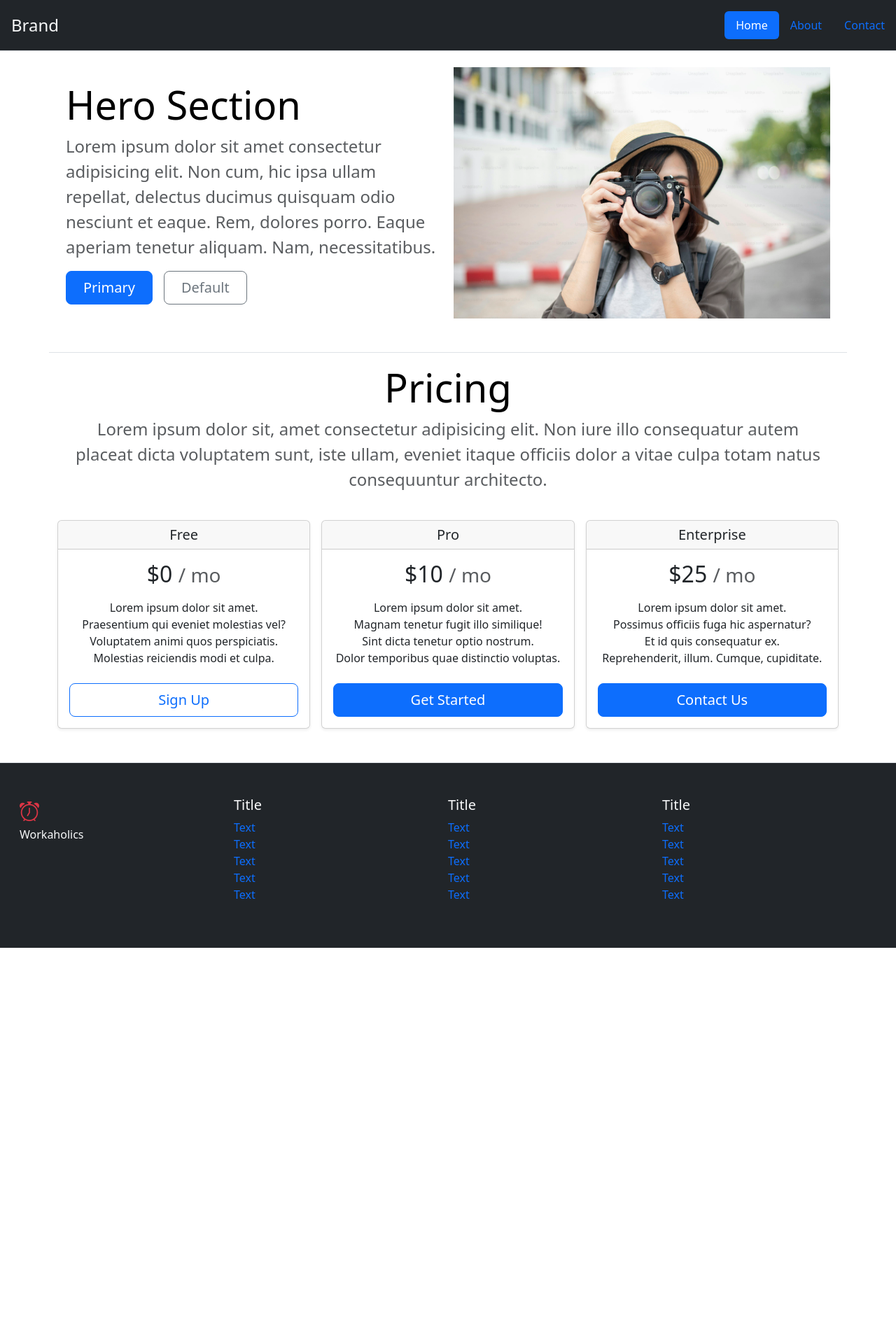
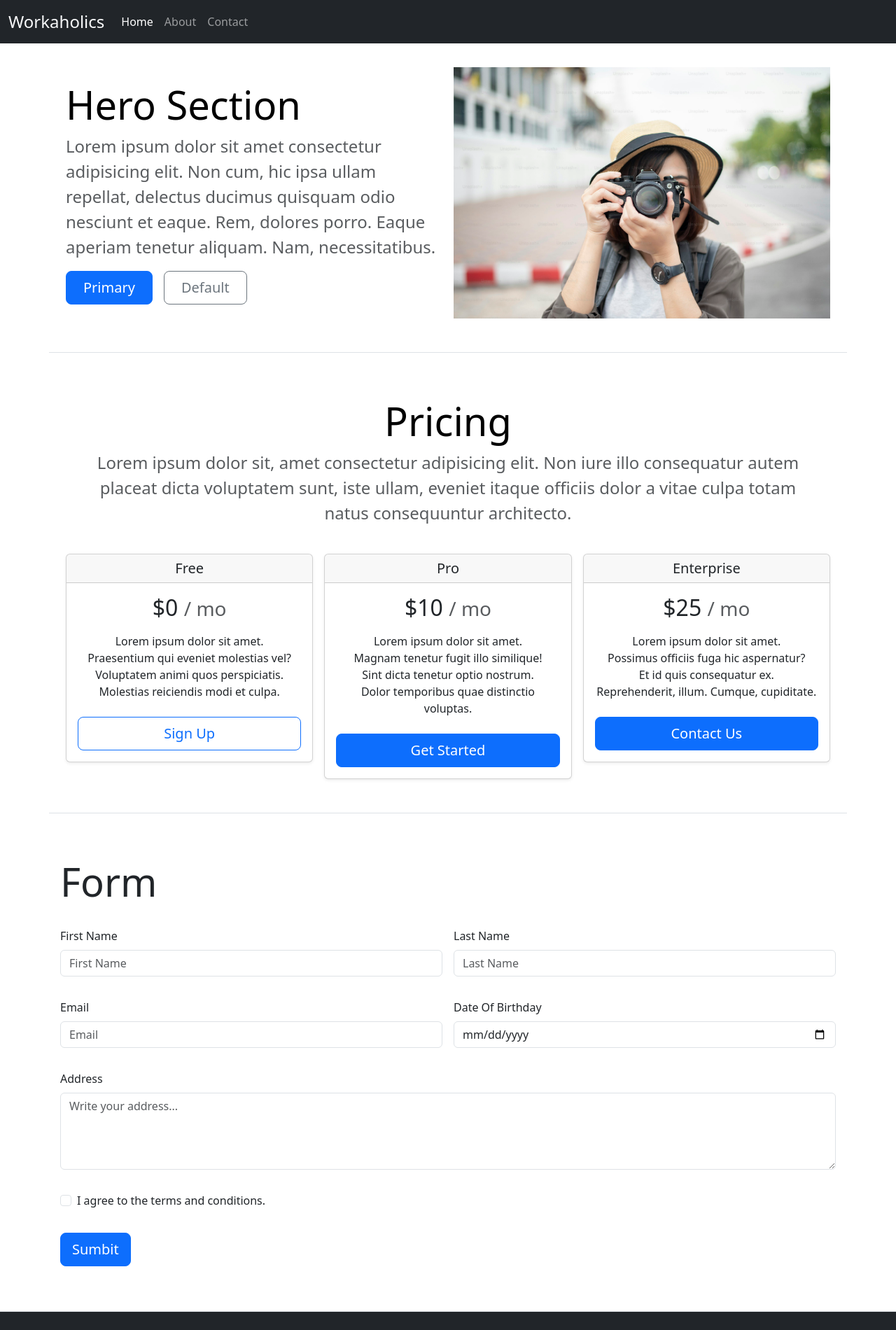
Before and after one commit to ZainNadeemMalik/bootstrap-project, a plain HTML site: page index.html in a window 1280 px wide. Shown: the top 1900 px of the page at 70% size. Before the commit the page ends 1354 px from the top, so only its background shows below. Drawn offline with nearby package versions, Linux system fonts and the light colour scheme.

Commit message:
add hamburger nav for mobile
add form

```diff
--- a/index.html
+++ b/index.html
@@ -12,14 +12,22 @@
 </head>
 <body>
 
-  <header class="container-fluid bg-dark px-0 fixed-top" >
-  <div class="d-flex flex-wrap flex-column flex-md-row align-items-center justify-content-center border-bottom py-3">
+  <header class="bg-dark px-0 fixed-top" >
 
-    <a href="#" class="d-flex align-items-center text-light mb-3 mb-md-0 me-md-auto px-3 text-decoration-none link-body-emphasis">
-      <span class="fs-4">Brand</span>
+    <nav class="navbar navbar-expand-lg navbar-dark">
+
+      <div class="container-fluid">
+
+        <a href="#" class="navbar-brand text-light link-body-emphasis">
+          <span class="fs-4">Workaholics</span>
         </a>
 
-    <ul class="nav nav-pills">
+        <button class="navbar-toggler" type="button" data-bs-toggle="collapse" data-bs-target="#navbarNav">
+          <span class="navbar-toggler-icon"></span>
+        </button>
+
+        <div class="collapse navbar-collapse" id="navbarNav">
+          <ul class="navbar-nav">
             <li class="nav-item">
               <a href="#" class="nav-link active">
                 Home
@@ -35,10 +43,11 @@
                 Contact
               </a>
             </li>
-
           </ul>
+        </div>
 
       </div>
+    </nav>
   </header>
 
 
@@ -70,7 +79,7 @@
 
 
 
-    <section class="pricing container text-center">
+    <section class="pricing container text-center px-4 py-5 border-bottom">
 
       <header class="pricing-header p-3 pb-md-4">
         <h2 class="display-4 text-body-emphasis">Pricing</h2>
@@ -151,6 +160,48 @@
       </div>
     </section>
 
+    <form class="row g-3 mx-auto container mt-5">
+
+      <h2 class="display-4 mb-3">Form</h2>
+
+      <div class="col-md-6 mb-3">
+        <label for="firstName" class="form-label">First Name</label>
+        <input type="text" name="firstName" id="firstName" class="form-control" placeholder="First Name" required>
+      </div>
+
+      <div class="col-md-6 mb-3">
+        <label for="lastName" class="form-label">Last Name</label>
+        <input type="text" name="lastName" id="lastName" class="form-control" placeholder="Last Name" required>
+      </div>
+
+      <div class="col-md-6 mb-3">
+        <label for="email" class="form-label">Email</label>
+        <input type="email" name="email" id="email" class="form-control" placeholder="Email" required>
+      </div>
+
+      <div class="col-md-6 mb-3">
+        <label for="dateOFBirth" class="form-label">Date Of Birthday</label>
+        <input type="date" name="dateOFBirth" id="dateOFBirth" class="form-control">
+      </div>
+
+      <div class="col-md-12 mb-3">
+        <label for="address" class="form-label">Address</label>
+        <textarea rows="4" id="address" class="form-control" placeholder="Write your address..."></textarea>
+      </div>
+
+      <div class="col-12 mb-3">
+        <div class="form-check">
+          <input type="checkbox" class="form-check-input" id="agreementCheckBox" required>
+          <label for="agreementCheckBox" class="form-check-label">I agree to the terms and conditions.</label>
+        </div>
+      </div>
+
+      <div class="col-12 mb-3">
+        <button class="btn btn-primary btn-lg d-block" type="submit">Sumbit</button>
+      </div>
+
+    </form>
+
   </main>
 
   <footer class="footer container-fluid border-top mt-5 px-4 py-5 bg-dark text-light">
```
Lines whose indentation alone changed are shown as unchanged.
